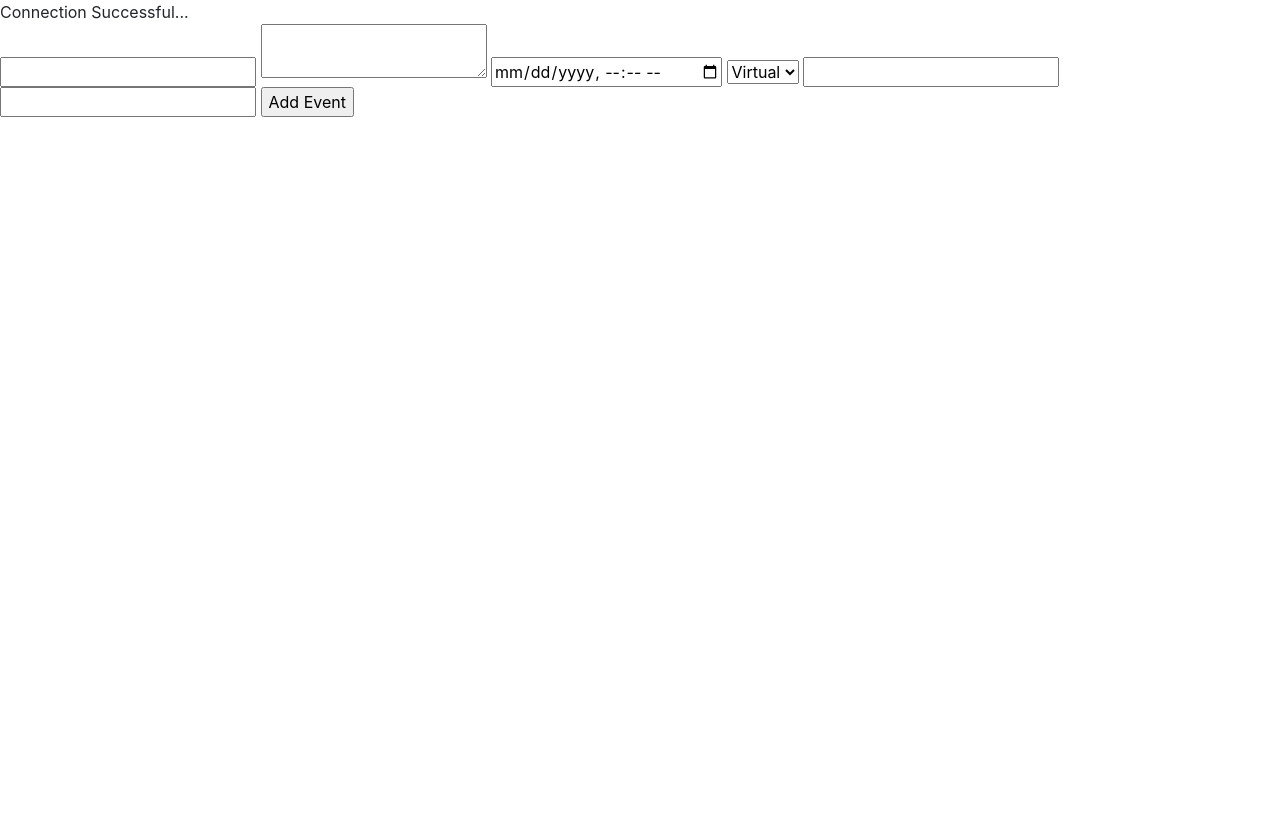
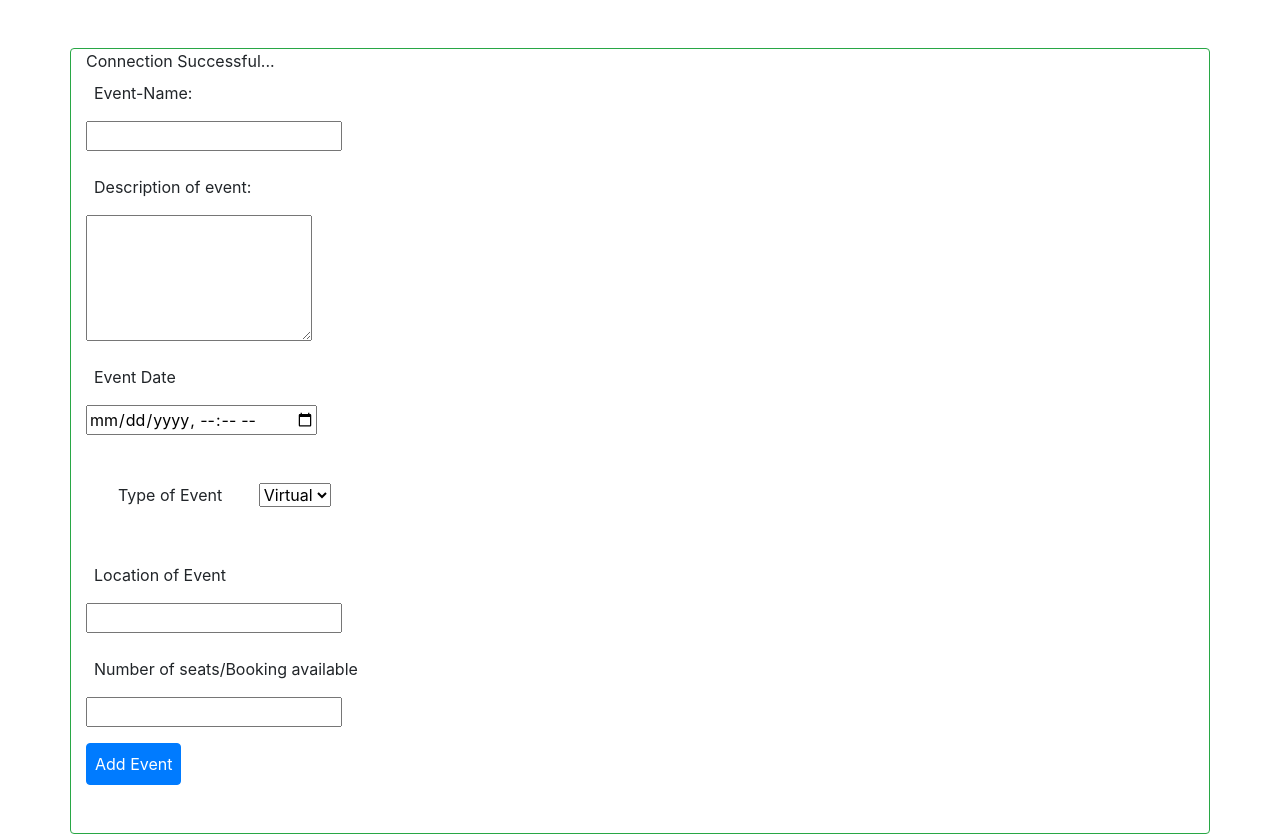
Before and after one commit to lumenblacksquade/Event_Management_System, a PHP site: page /event_register.php in a window 1280 px wide. Before the commit the page ends 117 px from the top, so only its background shows below. Run offline with PHP 8.4, Linux system fonts and the light colour scheme.

Commit message:
Add files via upload

```diff
--- a/event_register.php
+++ b/event_register.php
@@ -21,20 +21,39 @@
     <!-- Bootstrap CSS -->
     <link rel="stylesheet" href="https://stackpath.bootstrapcdn.com/bootstrap/4.3.1/css/bootstrap.min.css" integrity="sha384-ggOyR0iXCbMQv3Xipma34MD+dH/1fQ784/j6cY/iJTQUOhcWr7x9JvoRxT2MZw1T" crossorigin="anonymous">
   </head>
-  <body>
+  <body  class="container card text-left mt-5 b-3 border-success border-3">
       <div>
         <form method="post" action="event_register.php">
-                    <input name="name"/>
-        <textarea name="description"></textarea>
+        <div  class="form-group">
+        <label class="text-align P-2"> Event-Name:</label><br>
+        <input name="name"/>
+        </div>
+        <div  class="form-group">
+        <label class="text-align P-2"> Description of event:</label><br>
+        <textarea  rows="5" name="description"></textarea>
+        </div>
+        <div  class="form-group">
+        <label class="text-align P-2"> Event Date</label><br>
         <input type="datetime-local" name="datetime"/>
+        </div>
+        <div  class="form-group">
+        <label class="text-align P-4 m-2"> Type of Event</label>
         <select name="type">
             <option value="virtual">Virtual</option>
             <option value="offline">Offline</option>
         </select>
+        </div>
+        <div  class="form-group">
+        <label class="text-align P-2"> Location of Event</label> <br>
         <input type="text" name="location"/>
+        </div>
+        <div  class="form-group">
+        <label class="text-align P-2"> Number of seats/Booking available</label><br>
         <input name="seating"/>
-        <input type="submit" name="submit" value="Add Event"/>
+        </div>
+        <input type="submit" class="btn btn-primary p-2"  name="submit" value="Add Event"/>
         </form>
+        <p class="p-2"></p>
       </div>
     <!-- Optional JavaScript -->
     <!-- jQuery first, then Popper.js, then Bootstrap JS -->
```
